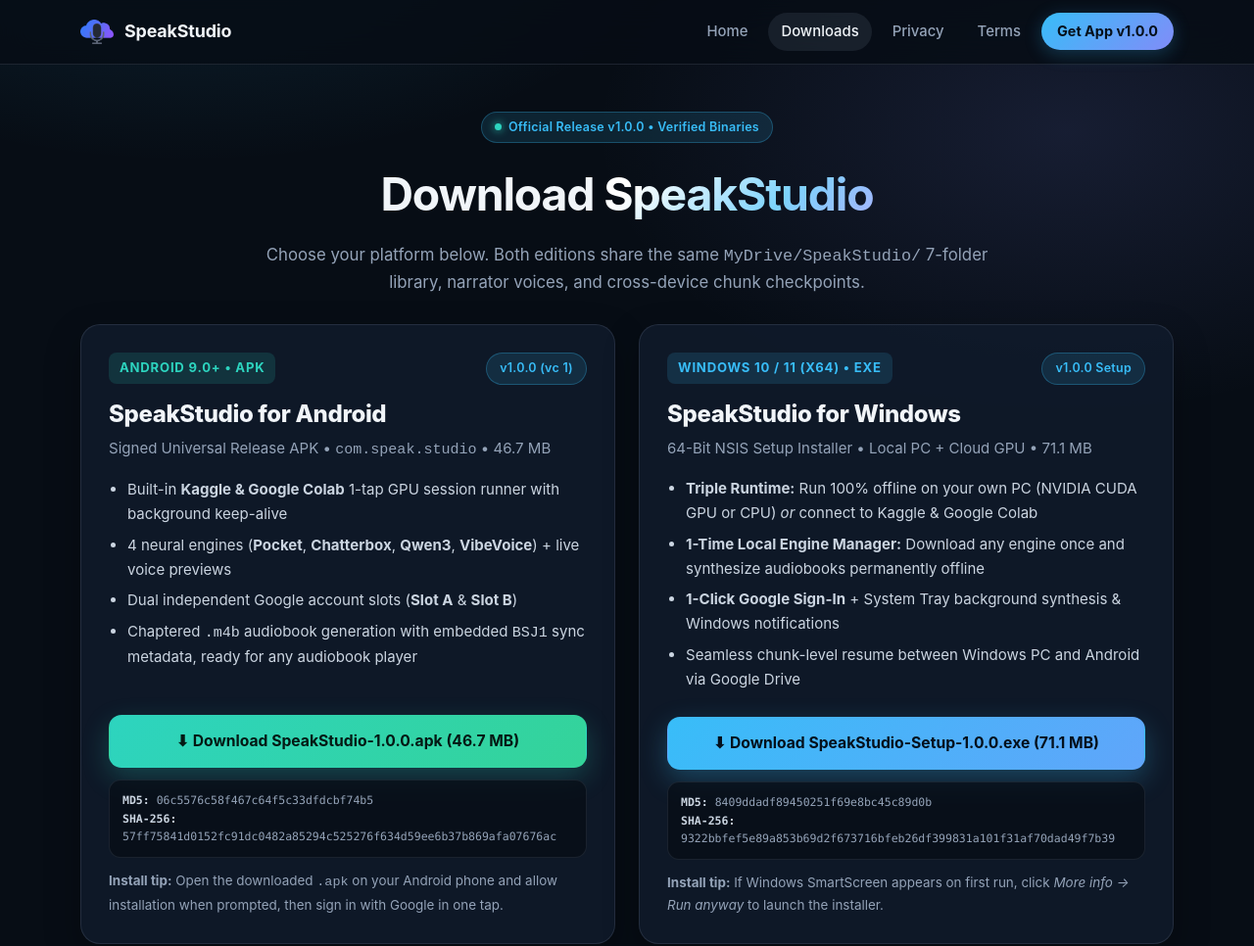
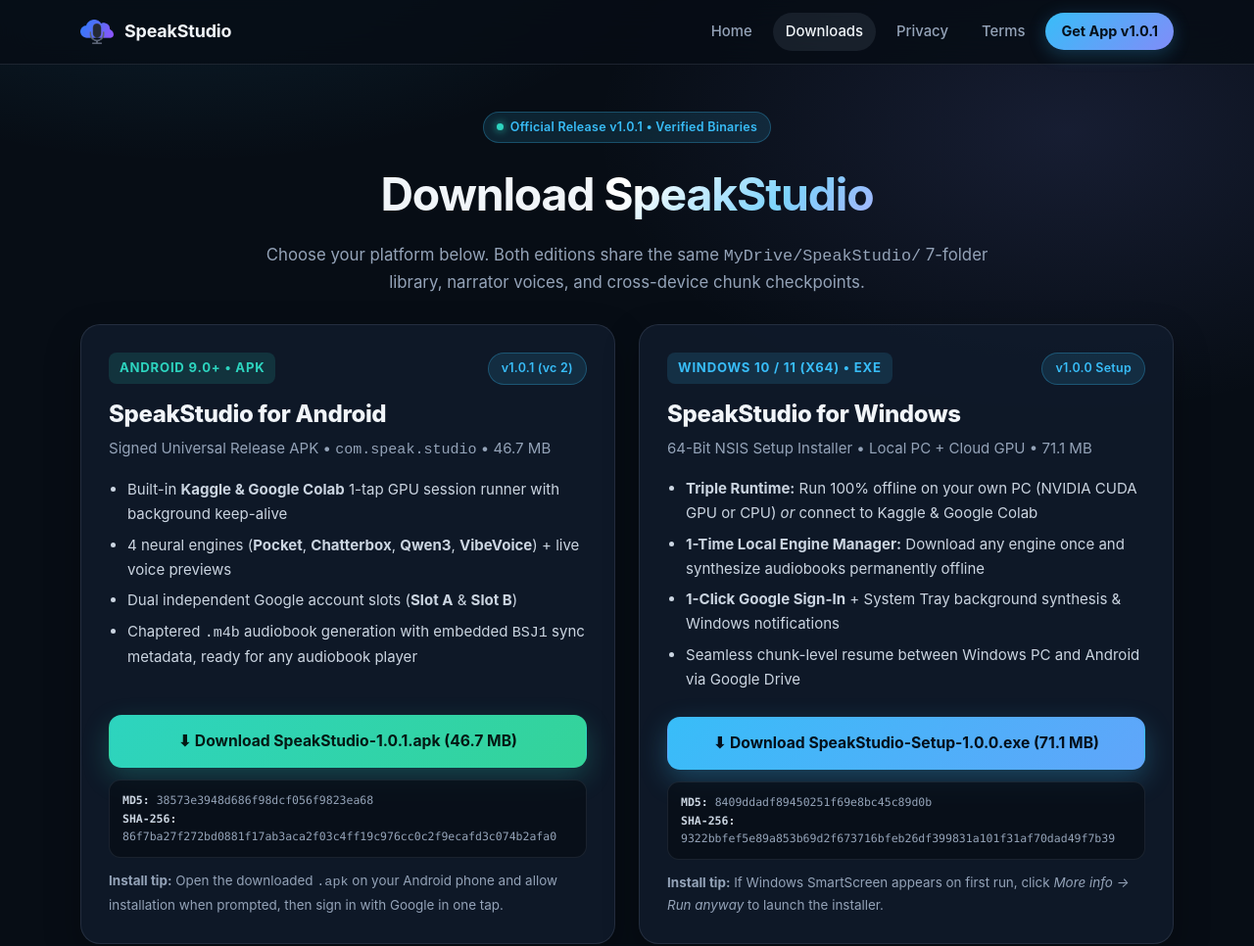
Before and after one commit to sdeenprime/sdeenprime.github.io, a plain HTML site: page download.html in a window 1280 px wide. Shown: the top 966 px of the page at 98% size. Drawn offline with Linux system fonts and the light colour scheme.

Commit message:
Download hub: SpeakStudio v1.0.1 Android APK (Colab Session Recovery)

```diff
--- a/download.html
+++ b/download.html
@@ -3,7 +3,7 @@
 <head>
   <meta charset="utf-8" />
   <meta name="viewport" content="width=device-width, initial-scale=1" />
-  <title>Download SpeakStudio v1.0.0 — Android APK &amp; Windows 10/11 Installer</title>
+  <title>Download SpeakStudio v1.0.1 — Android APK &amp; Windows 10/11 Installer</title>
   <link rel="icon" type="image/png" href="./assets/icons/logo_speakstudio.png" />
   <link rel="stylesheet" href="./styles.css" />
 </head>
@@ -20,13 +20,13 @@
         <a class="nav-link active" href="./download.html">Downloads</a>
         <a class="nav-link " href="./privacy.html">Privacy</a>
         <a class="nav-link " href="./terms.html">Terms</a>
-        <a class="nav-cta" href="./download.html">Get App v1.0.0</a>
+        <a class="nav-cta" href="./download.html">Get App v1.0.1</a>
       </nav>
     </div>
   </header>
   <main>
     <div style="text-align:center;max-width:740px;margin:0 auto">
-      <span class="pill"><span class="pill-dot"></span> Official Release v1.0.0 &bull; Verified Binaries</span>
+      <span class="pill"><span class="pill-dot"></span> Official Release v1.0.1 &bull; Verified Binaries</span>
       <h1 style="font-size:clamp(2rem,4vw,2.9rem);margin:14px 0 10px;letter-spacing:-0.025em">
         Download <span class="grad-txt">SpeakStudio</span>
       </h1>
@@ -42,7 +42,7 @@
         <div>
           <div class="dl-top">
             <span class="os-badge os-android">Android 9.0+ &bull; APK</span>
-            <span class="pill">v1.0.0 (vc 1)</span>
+            <span class="pill">v1.0.1 (vc 2)</span>
           </div>
           <h2 class="dl-title">SpeakStudio for Android</h2>
           <p class="dl-sub">Signed Universal Release APK &bull; <code>com.speak.studio</code> &bull; 46.7 MB</p>
@@ -55,12 +55,12 @@
         </div>
 
         <div style="display:flex;flex-direction:column;gap:12px">
-          <a class="btn btn-teal" style="width:100%" href="https://github.com/sdeenprime/sdeenprime.github.io/releases/download/v1.0.0/SpeakStudio-1.0.0.apk">
-            &#11015; Download SpeakStudio-1.0.0.apk (46.7 MB)
+          <a class="btn btn-teal" style="width:100%" href="https://github.com/sdeenprime/sdeenprime.github.io/releases/download/v1.0.1/SpeakStudio-1.0.1.apk">
+            &#11015; Download SpeakStudio-1.0.1.apk (46.7 MB)
           </a>
           <div class="hash-box">
-            <div><strong>MD5:</strong> 06c5576c58f467c64f5c33dfdcbf74b5</div>
-            <div><strong>SHA-256:</strong> 57ff75841d0152fc91dc0482a85294c525276f634d59ee6b37b869afa07676ac</div>
+            <div><strong>MD5:</strong> 38573e3948d686f98dcf056f9823ea68</div>
+            <div><strong>SHA-256:</strong> 86f7ba27f272bd0881f17ab3aca2f03c4ff19c976cc0c2f9ecafd3c074b2afa0</div>
           </div>
           <p class="install-tip">
             <strong>Install tip:</strong> Open the downloaded <code>.apk</code> on your Android phone and allow installation when prompted, then sign in with Google in one tap.
```
Also changed, not shown: index.html (+2 -2 lines).
